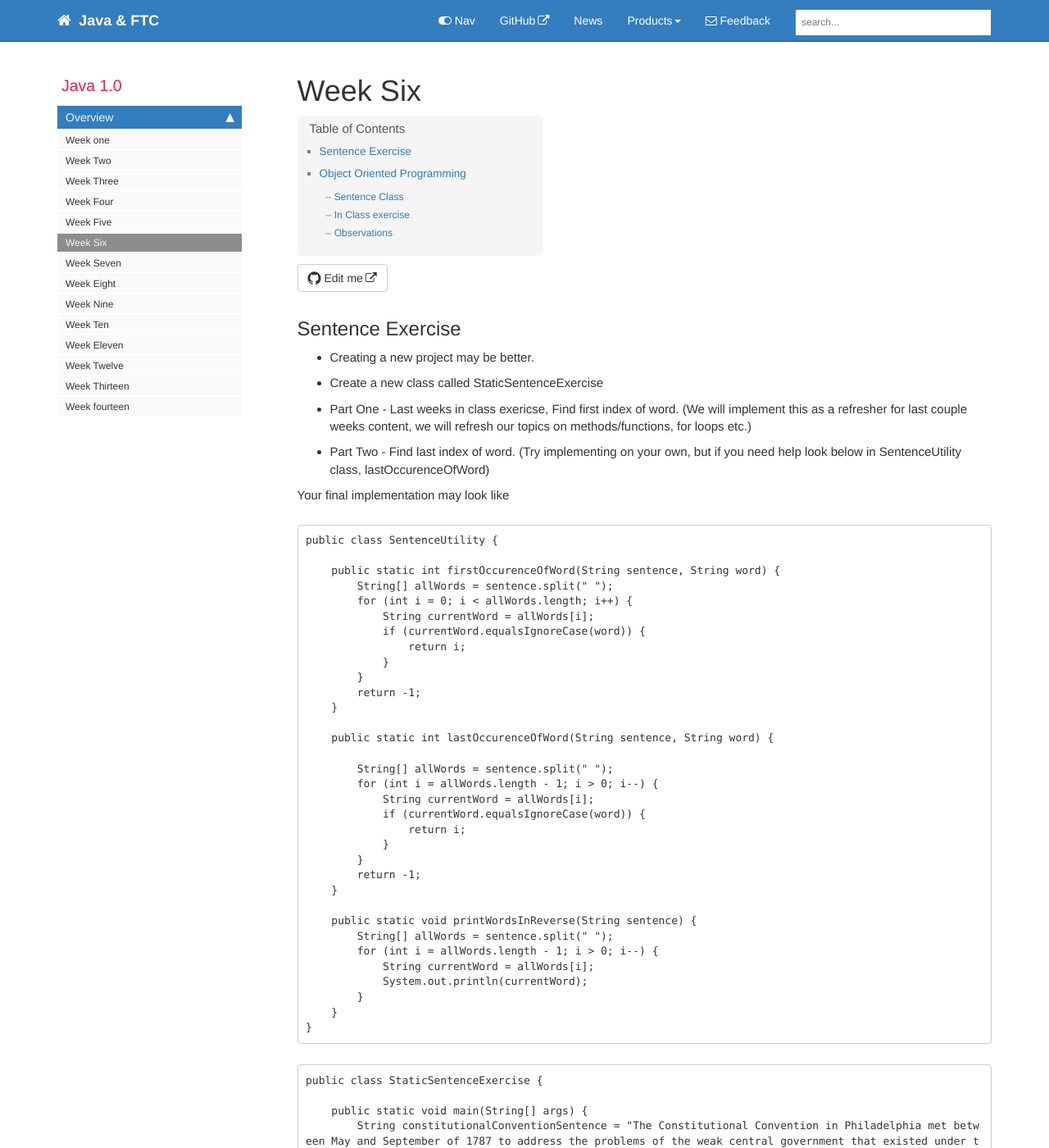
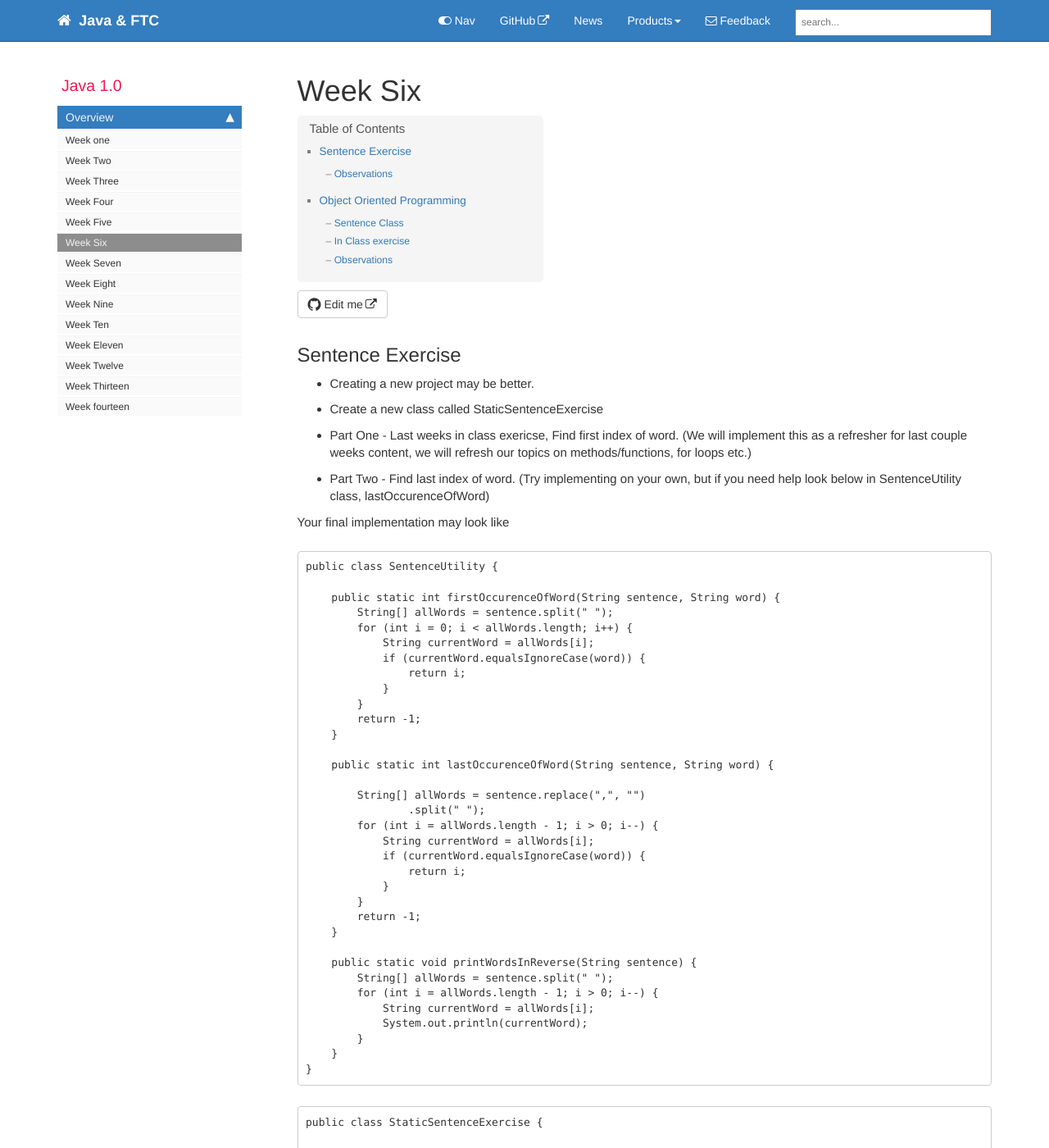
Before and after one commit to rambethina/java, a Jekyll site: the page built from pages/mydoc/mydoc_week_six.md, in a window 1280 px wide and 1400 px high. Shown: the whole window at 82% size. Built offline with Jekyll 4.4.1, drawn with Linux system fonts in a browser that asks for light colours; comment, search, counter and statistics services are not loaded; some of the changed text lies outside the part shown.

Commit message:
week 6 changes

````diff
--- a/pages/mydoc/mydoc_week_six.md
+++ b/pages/mydoc/mydoc_week_six.md
@@ -30,7 +30,8 @@ public class SentenceUtility {
 
     public static int lastOccurenceOfWord(String sentence, String word) {
 
-        String[] allWords = sentence.split(" ");
+        String[] allWords = sentence.replace(",", "")
+                .split(" ");
         for (int i = allWords.length - 1; i > 0; i--) {
             String currentWord = allWords[i];
             if (currentWord.equalsIgnoreCase(word)) {
@@ -71,6 +72,11 @@ public class StaticSentenceExercise {
     }
 }
 ```
+
+### Observations
+
+* Notice how a static method on another class is called. `ClassName.method` -> `SentenceUtility.firstOccurenceOfWord`
+
 
 ## Object Oriented Programming
 
````
Also changed, not shown: other parts of pages/mydoc/mydoc_week_six.md (+0 -1 lines).
